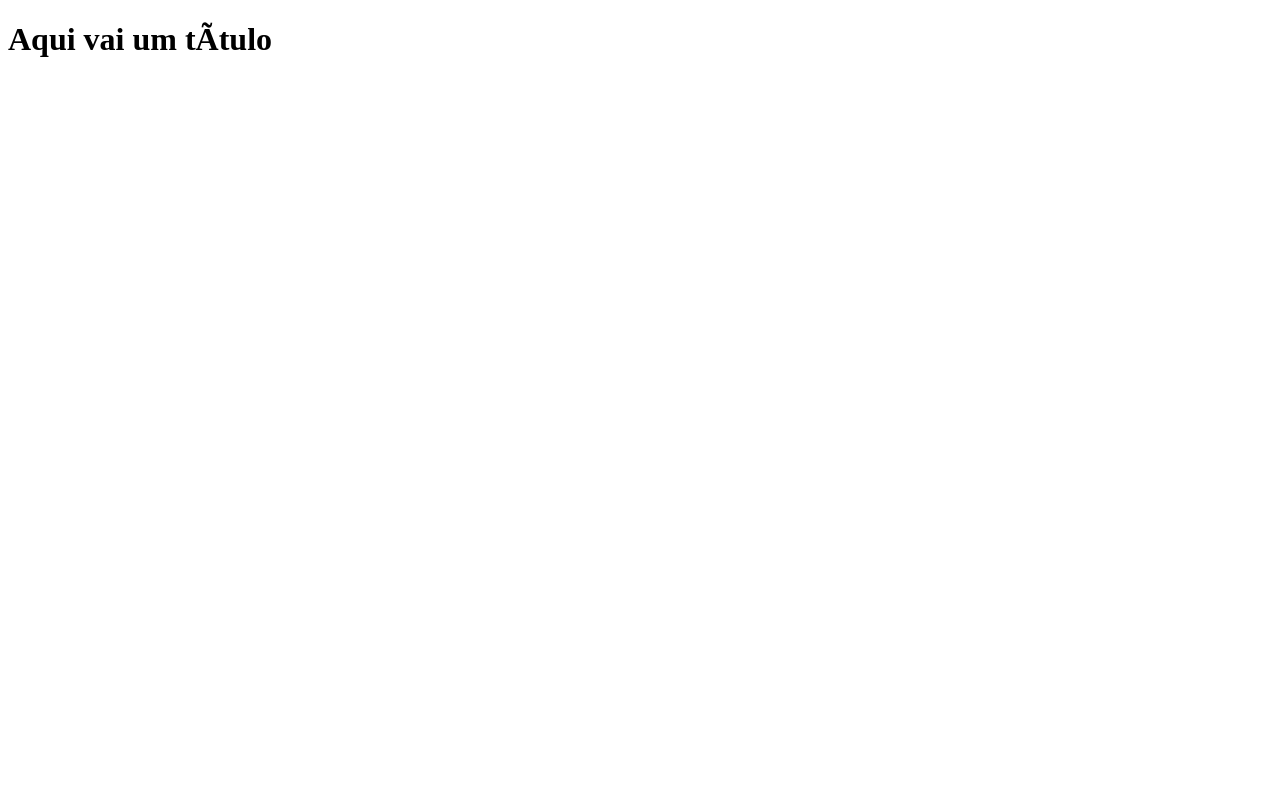
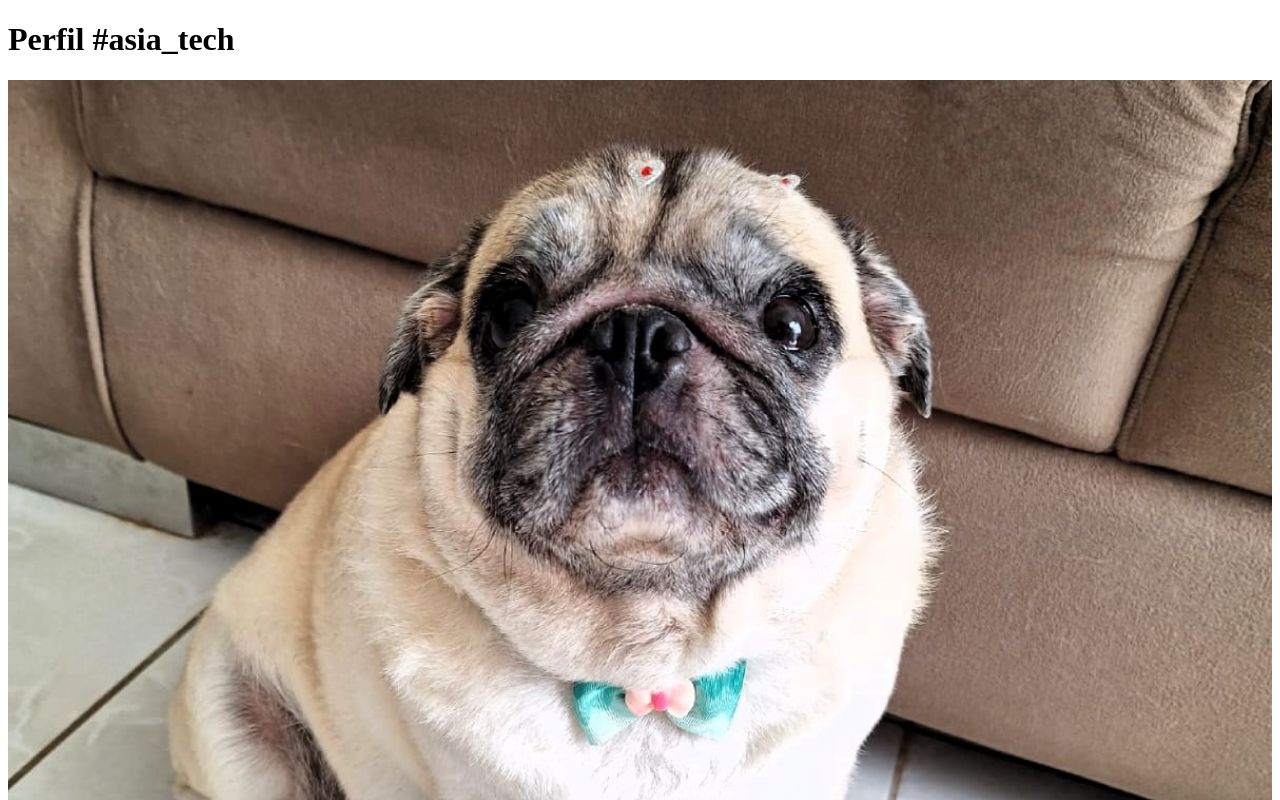
Before and after one commit to camisarp/pr3_descomplica_asia, a plain HTML site: page index.html in a window 1280 px wide. Shown: the top 800 px of the page. Drawn offline with Linux system fonts and the light colour scheme.

Commit message:
Update index.html e README

```diff
--- a/index.html
+++ b/index.html
@@ -1,18 +1,27 @@
 <!DOCTYPE html>
 
-<html lang=“pt-br”>
+<html lang="pt-br">
 
 <head>
 
-    <title>Título da página</title>
+    <title>Fanpage de Ásia</title>
 
-    <meta charset=“utf-8”>
+    <meta charset="utf-8">
+
+    <style>
+        img {
+            width: 100%;
+            height: auto;
+        }
+    </style>
 
 </head>
 
 <body>
 
-    <h1>Aqui vai um título</h1>
+    <h1>Perfil #asia_tech</h1>
+
+    <img src="images/asia.jpg" alt="Imagem de Ásia" />
 
 </body>
 
```
Also changed, not shown: 1 other file.
